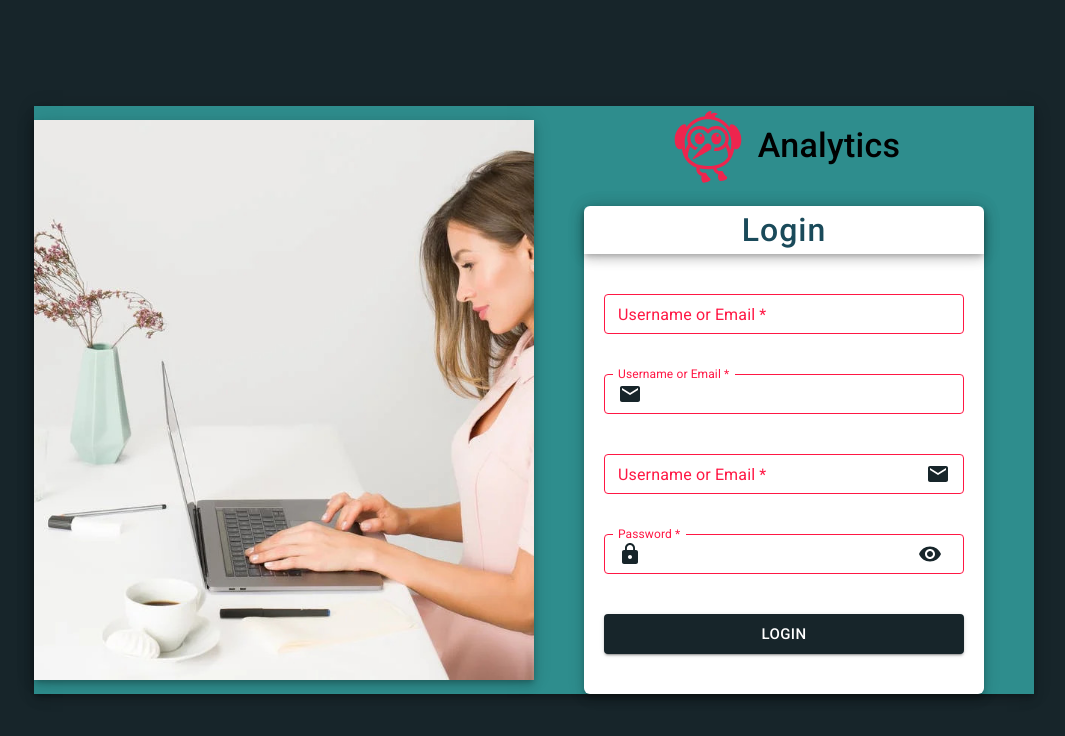
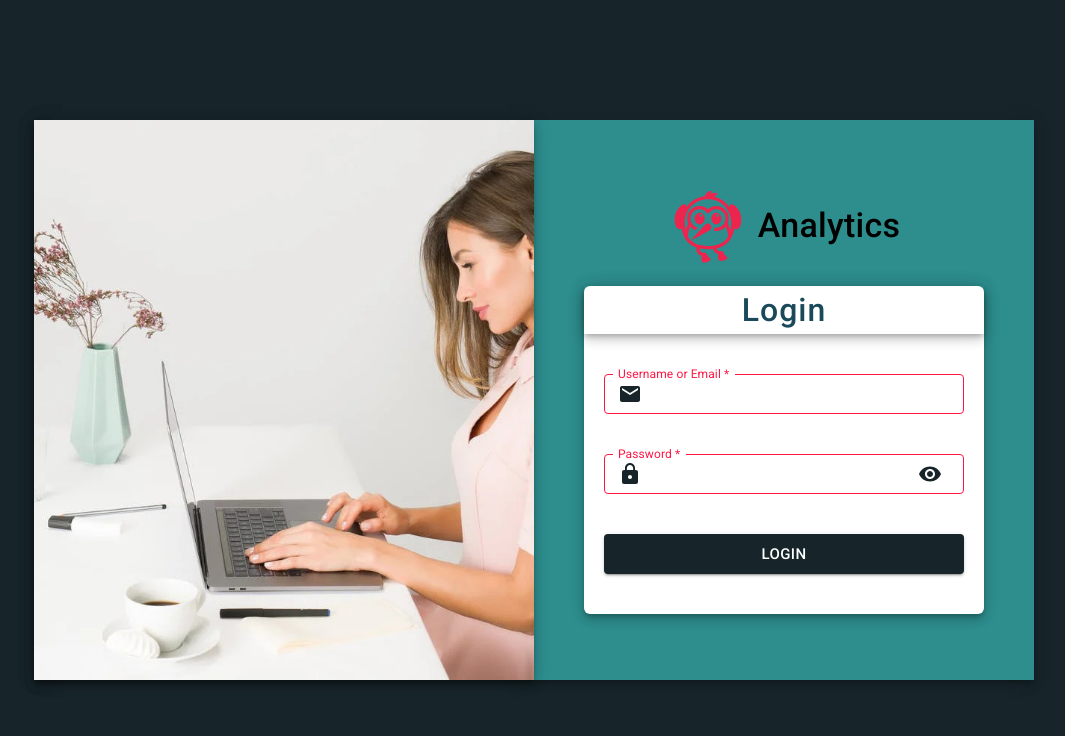
Before and after one commit to titprashantv/next-ts, a Next.js app: page /auth/login in a window 1280 px wide. Shown: the top 736 px of the page, without its empty margins (106-1171 px from the left). Built offline with nearby package versions, Linux system fonts and the light colour scheme.

Commit message:
Create text field component

```diff
--- a/components/fields/ALTextField.tsx
+++ b/components/fields/ALTextField.tsx
@@ -13,6 +13,15 @@ interface Props {
     error: boolean;
     helperText: string;
 }
+
+const MaterialIcon = (props: any) => {
+    switch (props.icon) {
+        case 'Email':
+            return <Email color="primary"/>;
+        default:
+            return null
+    }
+};
 
 export default function ALTextField(props: Props) {
     const {type, name, label, value, onChange, inputAdornment, error, helperText} = props;
@@ -31,12 +40,12 @@ export default function ALTextField(props: Props) {
 
             {inputAdornment.isShow && inputAdornment.type === 'start' &&
             <TextField type={type} name={name} label={label} value={value} onChange={onChange} error={error} helperText={helperText} fullWidth size="small"
-                       InputProps={{startAdornment: <InputAdornment position="start"><Email color="primary"/></InputAdornment>}}/>
+                       InputProps={{startAdornment: <InputAdornment position="start"><MaterialIcon icon={inputAdornment.icon}/></InputAdornment>}}/>
             }
 
             {inputAdornment.isShow && inputAdornment.type === 'end' &&
             <TextField type={type} name={name} label={label} value={value} onChange={onChange} error={error} helperText={helperText} fullWidth size="small"
-                       InputProps={{endAdornment: <InputAdornment position="end"><Email color="primary"/></InputAdornment>}}/>
+                       InputProps={{endAdornment: <InputAdornment position="end"><MaterialIcon icon={inputAdornment.icon}/></InputAdornment>}}/>
             }
 
             {inputAdornment.isShow && inputAdornment.type === 'password' &&
--- a/pages/auth/login.tsx
+++ b/pages/auth/login.tsx
@@ -28,17 +28,7 @@ export default function Login() {
                 <Grid container spacing={2}>
                     <Grid item xs={12}>
                         <ALTextField type="text" name="userName" label="Username or Email *" value={values.userName} onChange={handleChange}
-                                     inputAdornment={{'isShow': false}} error={true} helperText={' '}/>
-                    </Grid>
-
-                    <Grid item xs={12}>
-                        <ALTextField type="text" name="userName" label="Username or Email *" value={values.userName} onChange={handleChange}
                                      inputAdornment={{'isShow': true, 'type': 'start', 'icon': 'Email'}} error={true} helperText={' '}/>
-                    </Grid>
-
-                    <Grid item xs={12}>
-                        <ALTextField type="text" name="userName" label="Username or Email *" value={values.userName} onChange={handleChange}
-                                     inputAdornment={{'isShow': true, 'type': 'end', 'icon': 'Email'}} error={true} helperText={' '}/>
                     </Grid>
 
                     <Grid item xs={12}>
```
